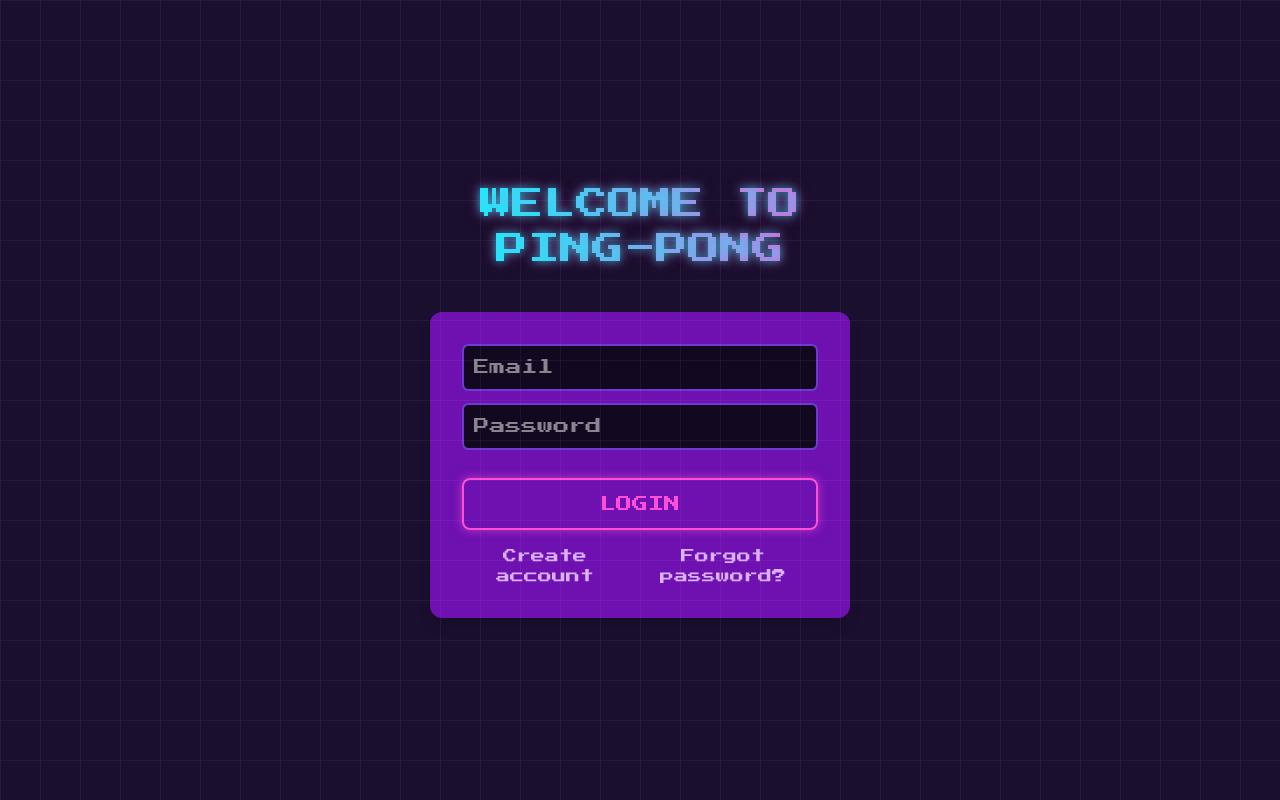
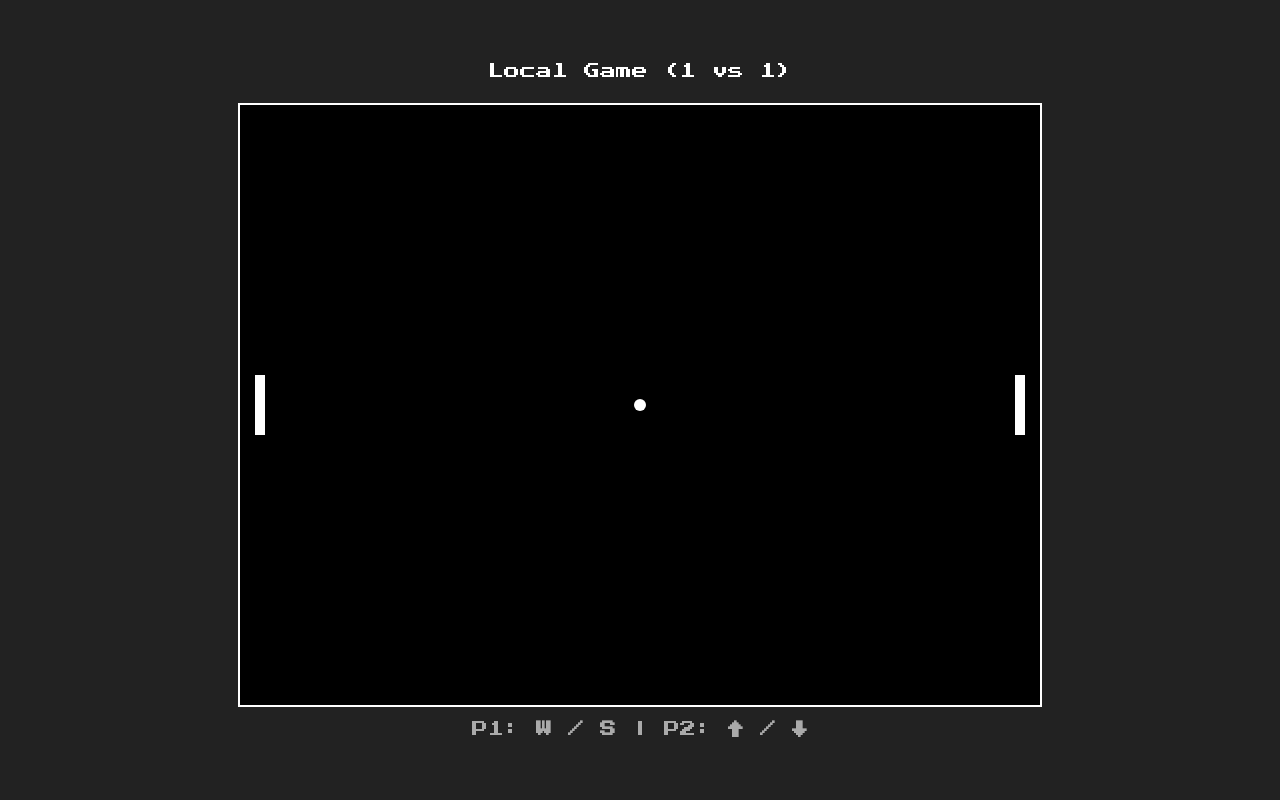
Before and after one commit to mvisca/PongTribute, a React (Vite) app in the folder packages/frontend/: page / in a window 1280 px wide. Built offline with nearby package versions, Linux system fonts and the light colour scheme.

Commit message:
feat(frontend): scaffold LocalGame component and hybrid shared constants

```diff
--- a/packages/frontend/package.json
+++ b/packages/frontend/package.json
@@ -15,6 +15,7 @@
 	"author": "",
 	"license": "ISC",
 	"dependencies": {
+		"@transcendence/shared": "workspace:*",
 		"babylonjs": "8.31.0",
 		"react": "^19.2.3",
 		"react-dom": "^19.2.3",
--- a/packages/frontend/src/App.tsx
+++ b/packages/frontend/src/App.tsx
@@ -4,11 +4,13 @@ import Register from "./pages/Register";
 import ForgotPassword from "./pages/ForgotPassword";
 import Home from "./pages/Home";
 import { User } from "./types/User";
+import { LocalGame } from './pages/Game/LocalGame';
 
-type Page = "login" | "register" | "forgot" | "home";
+type Page = "login" | "register" | "forgot" | "home" | "local-game";
 
 export default function App() {
-  const [page, setPage] = useState<Page>("login");
+  //const [page, setPage] = useState<Page>("login"); // COMENTADO TEMPORALMENTE PARA TESTEAR EL GAME
+  const [page, setPage] = useState<Page>("local-game");
   const [user, setUser] = useState<User | null>(null);
   const [token, setToken] = useState<string | null>(null);
 
@@ -35,6 +37,10 @@ export default function App() {
         <ForgotPassword onBack={() => setPage("login")} />
       )}
 
+	  {page === "local-game" && (
+        <LocalGame />
+		  )}
+
       {page === "home" && user && token && (
       <Home
         user={user}
--- /dev/null
+++ b/packages/frontend/src/pages/Game/LocalGame.tsx
@@ -0,0 +1,82 @@
+// packages/frontend/src/pages/Game/LocalGame.tsx
+import React, { useEffect, useRef } from 'react';
+//import { GAME_CONSTANTS } from '@transcendence/shared/dist/constants/game.constants'
+import { GAME_CONSTANTS } from '../../../../shared/src/constants/game.constants';
+
+// Definimos estilos inline básicos para asegurar que se vea (luego lo pasamos a CSS)
+const canvasStyle: React.CSSProperties = {
+  background: '#000', // Fondo negro retro
+  display: 'block',
+  margin: '0 auto',   // Centrado
+  border: '2px solid #FFF'
+};
+
+export const LocalGame = () => {
+  // Referencia al elemento HTML <canvas>
+  const canvasRef = useRef<HTMLCanvasElement>(null);
+
+  useEffect(() => {
+    const canvas = canvasRef.current;
+    if (!canvas) return;
+
+    // Obtenemos el contexto 2D (el pincel para dibujar)
+    const ctx = canvas.getContext('2d');
+    if (!ctx) return;
+
+    // --- FUNCIÓN DE DIBUJADO INICIAL (PRUEBA) ---
+    const drawStaticBoard = () => {
+      // 1. Limpiar el lienzo
+      ctx.clearRect(0, 0, canvas.width, canvas.height);
+
+      // 2. Pintar Pala Izquierda (Jugador 1)
+      ctx.fillStyle = '#FFF'; // Color Blanco
+      ctx.fillRect(
+        GAME_CONSTANTS.WALL_MARGIN,
+        (GAME_CONSTANTS.CANVAS_HEIGHT / 2) - (GAME_CONSTANTS.PADDLE_HEIGHT / 2),
+        GAME_CONSTANTS.PADDLE_WIDTH,
+        GAME_CONSTANTS.PADDLE_HEIGHT
+      );
+
+      // 3. Pintar Pala Derecha (Jugador 2)
+      ctx.fillRect(
+        GAME_CONSTANTS.CANVAS_WIDTH - GAME_CONSTANTS.WALL_MARGIN - GAME_CONSTANTS.PADDLE_WIDTH,
+        (GAME_CONSTANTS.CANVAS_HEIGHT / 2) - (GAME_CONSTANTS.PADDLE_HEIGHT / 2),
+        GAME_CONSTANTS.PADDLE_WIDTH,
+        GAME_CONSTANTS.PADDLE_HEIGHT
+      );
+
+      // 4. Pintar Bola (Centro)
+      ctx.beginPath();
+      ctx.arc(
+        GAME_CONSTANTS.CANVAS_WIDTH / 2,
+        GAME_CONSTANTS.CANVAS_HEIGHT / 2,
+        GAME_CONSTANTS.BALL_RADIUS,
+        0,
+        Math.PI * 2
+      );
+      ctx.fill();
+      ctx.closePath();
+    };
+
+    drawStaticBoard();
+
+  }, []); // El array vacío [] significa: "Ejecuta esto solo 1 vez al montar el componente"
+
+  return (
+    <div style={{ width: '100%', height: '100vh', display: 'flex', flexDirection: 'column', alignItems: 'center', justifyContent: 'center', background: '#222' }}>
+      <h1 style={{ color: 'white', marginBottom: '20px' }}>Local Game (1 vs 1)</h1>
+
+      {/* El Canvas usa las constantes de Shared para su tamaño lógico */}
+      <canvas
+        ref={canvasRef}
+        width={GAME_CONSTANTS.CANVAS_WIDTH}
+        height={GAME_CONSTANTS.CANVAS_HEIGHT}
+        style={canvasStyle}
+      />
+
+      <p style={{ color: '#AAA', marginTop: '10px' }}>
+        P1: <b>W / S</b>  |  P2: <b>↑ / ↓</b>
+      </p>
+    </div>
+  );
+};
--- a/packages/shared/src/constants/game.constants.ts
+++ b/packages/shared/src/constants/game.constants.ts
@@ -2,39 +2,61 @@
 // GAME CONSTANTS
 // ============================================================================
 
-const COURT_HEIGHT = 600;
-/**
- * Configuración base del juego Pong
- */
+//
+
+// packages/shared/src/constants/game.constants.ts
+
 export const GAME_CONSTANTS = {
+  // =========================================
+  // LEGACY (Mantener para compatibilidad con Backend actual)
+  // =========================================
+  COURT_WIDTH: 800,
+  COURT_HEIGHT: 600,
+  BALL_SIZE: 10,
+  BALL_SPEED: 5,
+  PADDLE_SPEED: 20,
+  COUNTDOWN_SECONDS: 3,
 
-	/**
-	 * Dimensiones del campo de juego
-	 */
-	COURT_WIDTH: COURT_HEIGHT * 1.3,
-	COURT_HEIGHT: COURT_HEIGHT,
+  // =========================================
+  // NUEVA ARQUITECTURA (Para Local Game y Futuro Backend)
+  // =========================================
+  CANVAS_WIDTH: 800,
+  CANVAS_HEIGHT: 600,
 
-	/**
-	 * Dimensiones y velocidad de las paletas de los jugadores
-	 */
-	PADDLE_WIDTH: COURT_HEIGHT / 100,
-	PADDLE_HEIGHT: COURT_HEIGHT / 10,
-	PADDLE_SPEED: 20,
+  PADDLE_WIDTH: 10,
+  PADDLE_HEIGHT: 60,
 
-	/**
-	 * Tamaño y velocidad inicial de la pelota
-	 */
-	BALL_SIZE: 10,
-	BALL_SPEED: 5,
+  BALL_RADIUS: 6,
+  WALL_MARGIN: 15,
 
-	/**
-	 * Fotogramas por segundo del bucle principal del juego
-	 */
-	FPS: 60,
+  FPS: 60,
 
-	/**
-	 * Duración de la cuenta regresiva antes de iniciar una partida
-	 */
-	COUNTDOWN_SECONDS: 3
+  SCORE: {
+    DEFAULT: 11,
+    MIN: 5,
+    MAX: 21,
+    STEP: 2
+  }
+} as const;
 
-} as const;
+// Tipos para configuración de modos (Recuperamos esto también)
+export interface GameModeConfig {
+  paddleSpeed: number;
+  ballSpeedBase: number;
+  ballAcceleration: number;
+  hasInertia: boolean;
+  friction?: number;
+}
+
+// Recuperamos la configuración de modos
+export const GAME_MODES: Record<string, GameModeConfig> = {
+  classic: {
+    paddleSpeed: 9, ballSpeedBase: 6, ballAcceleration: 0, hasInertia: false
+  },
+  speed: {
+    paddleSpeed: 18, ballSpeedBase: 6, ballAcceleration: 0.10, hasInertia: false
+  },
+  pro: {
+    paddleSpeed: 18, ballSpeedBase: 6, ballAcceleration: 0.10, hasInertia: true, friction: 0.88
+  }
+};
```
Also changed, not shown: 1 other file (tests, documents, lock files or other folders).
